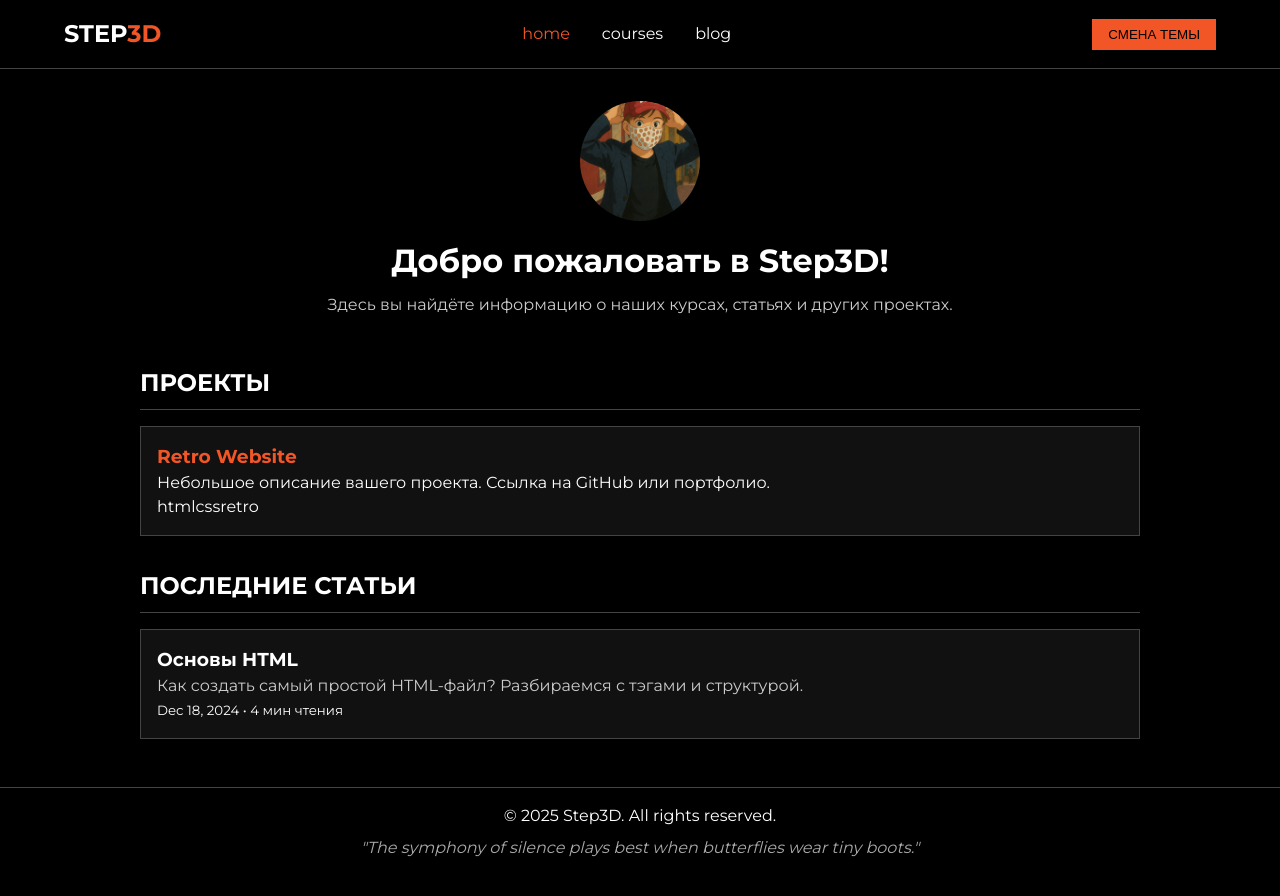
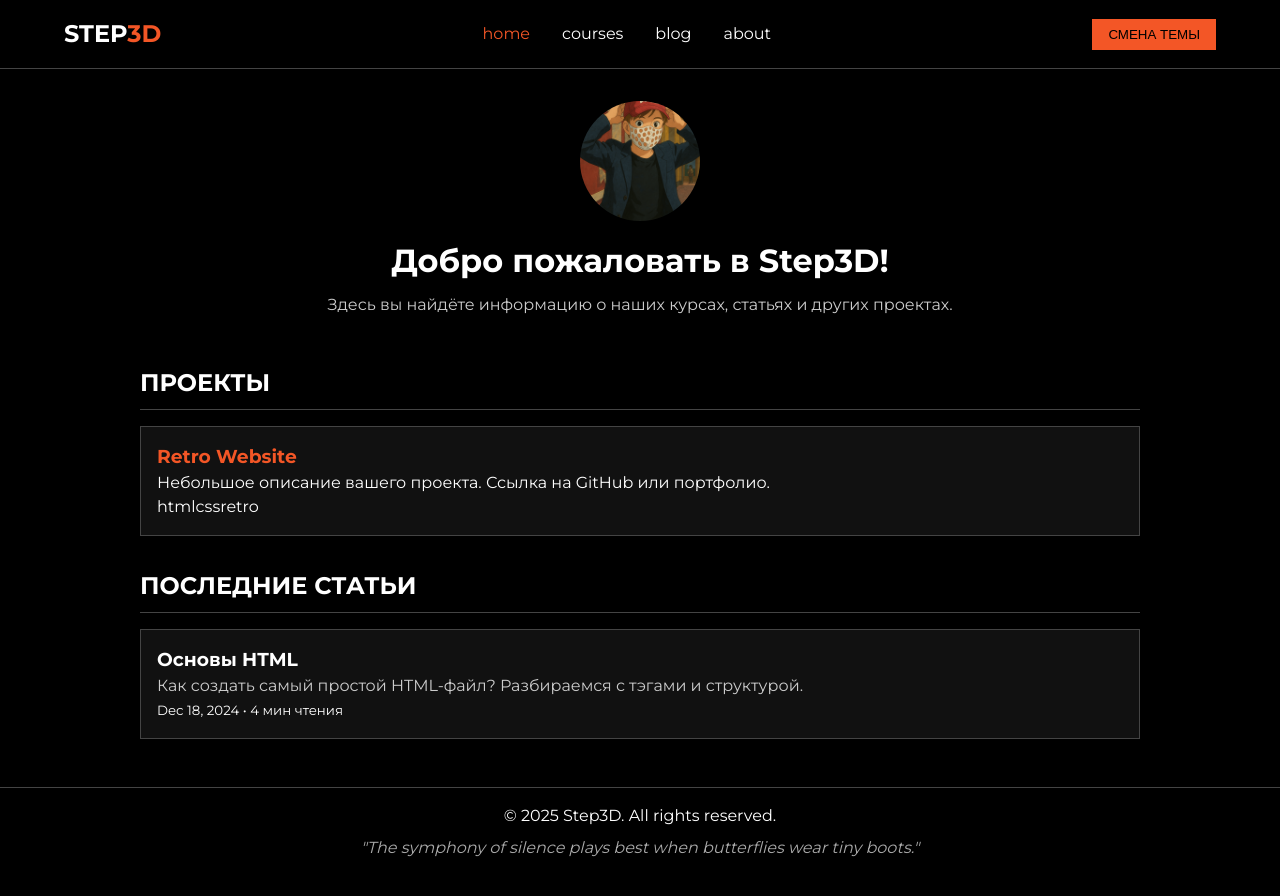
Before and after one commit to STEP3DLab/Printing, a plain HTML site: page index.html in a window 1280 px wide. Drawn offline with Linux system fonts and the light colour scheme.

Commit message:
Update index.html

```diff
--- a/index.html
+++ b/index.html
@@ -24,6 +24,8 @@
         <li><a href="index.html" class="active">home</a></li>
         <li><a href="courses.html">courses</a></li>
         <li><a href="blog.html">blog</a></li>
+        <!-- Если хотите ссылку на страницу с биографией -->
+        <li><a href="about.html">about</a></li>
       </ul>
       <!-- Кнопка переключения темы -->
       <button id="theme-toggle" class="theme-toggle">Смена темы</button>
@@ -33,7 +35,7 @@
   <!-- Основной контент -->
   <main class="container">
     <section class="hero">
-      <!-- Аватар по ссылке с GitHub -->
+      <!-- Аватар по ссылке с GitHub (raw) -->
       <img
         src="https://github.com/STEP3DLab/Printing/blob/main/images/avatar.png?raw=true"
         alt="Avatar"
@@ -52,6 +54,7 @@
           <span>html</span><span>css</span><span>retro</span>
         </div>
       </div>
+      <!-- Добавляйте свои проекты по необходимости -->
     </section>
 
     <section class="articles">
@@ -61,21 +64,22 @@
         <p>Как создать самый простой HTML-файл? Разбираемся с тэгами и структурой.</p>
         <small>Dec 18, 2024 • 4 мин чтения</small>
       </div>
+      <!-- Добавляйте дополнительные статьи, если нужно -->
     </section>
   </main>
 
-  <!-- Подвал -->
+  <!-- Подвал сайта -->
   <footer class="site-footer">
     <p>© 2025 Step3D. All rights reserved.</p>
     <p class="quote">"The symphony of silence plays best when butterflies wear tiny boots."</p>
   </footer>
 
-  <!-- Контейнер для анимации (в самом низу) -->
+  <!-- Контейнер для анимации в самом низу -->
   <div class="canvas-container">
     <canvas id="mouseEffectCanvas"></canvas>
   </div>
 
-  <!-- Скрипты: переключение темы и анимация -->
+  <!-- Скрипты: переключение темы и анимация под футером -->
   <script>
     /* ====== Переключение темы (dark/light) ====== */
     const themeToggleBtn = document.getElementById('theme-toggle');
@@ -114,11 +118,13 @@
       draw() {
         ctx.beginPath();
         ctx.arc(this.x, this.y, this.radius, 0, Math.PI * 2);
+        // Вы можете подставить любую цветовую логику (var(--accent-color) и т.д.)
         ctx.fillStyle = `rgba(243, 86, 38, ${this.alpha})`;
         ctx.fill();
       }
     }
 
+    // Создаём несколько частиц при каждом движении мыши
     canvas.addEventListener('mousemove', (e) => {
       const rect = canvas.getBoundingClientRect();
       const x = e.clientX - rect.left;
@@ -128,12 +134,14 @@
       }
     });
 
+    // Анимационный цикл
     function animate() {
       requestAnimationFrame(animate);
       ctx.clearRect(0, 0, w, h);
       for (let i = 0; i < particles.length; i++) {
         particles[i].update();
         particles[i].draw();
+        // Удаляем «прозрачные» частицы
         if (particles[i].alpha <= 0) {
           particles.splice(i, 1);
           i--;
```
